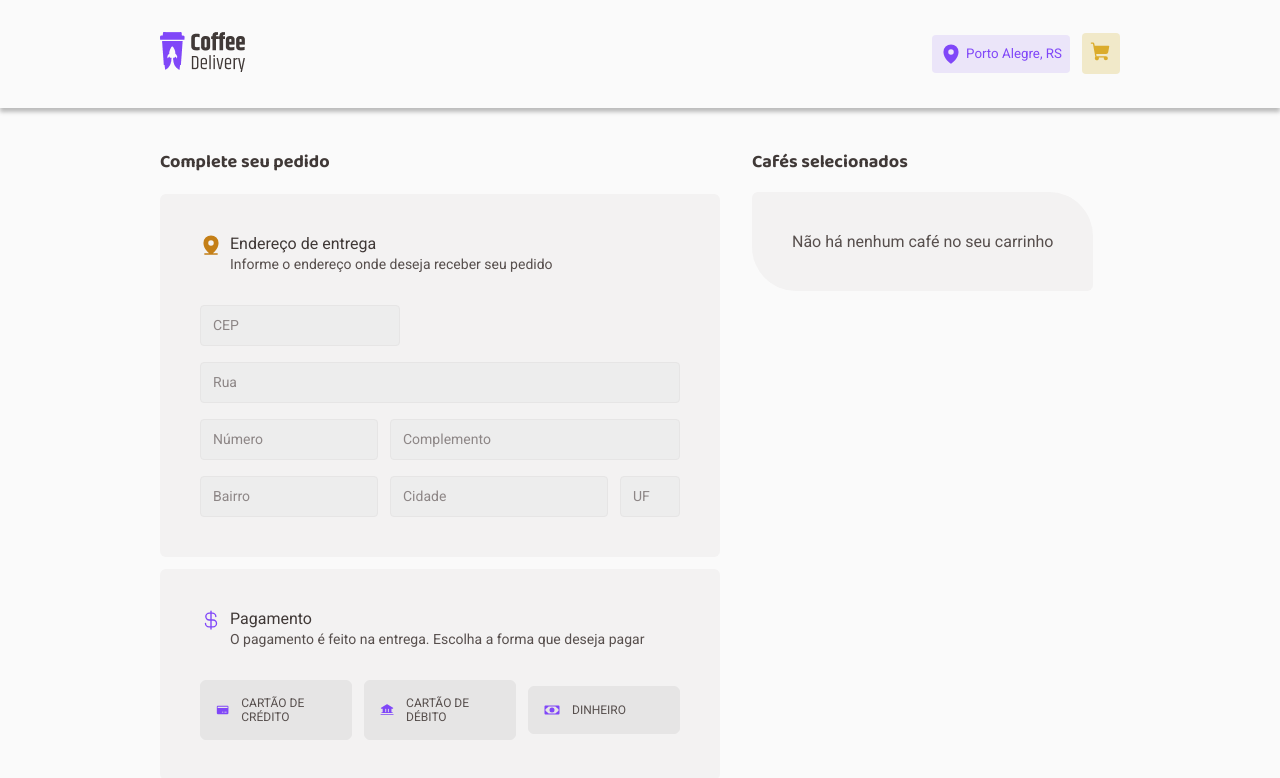
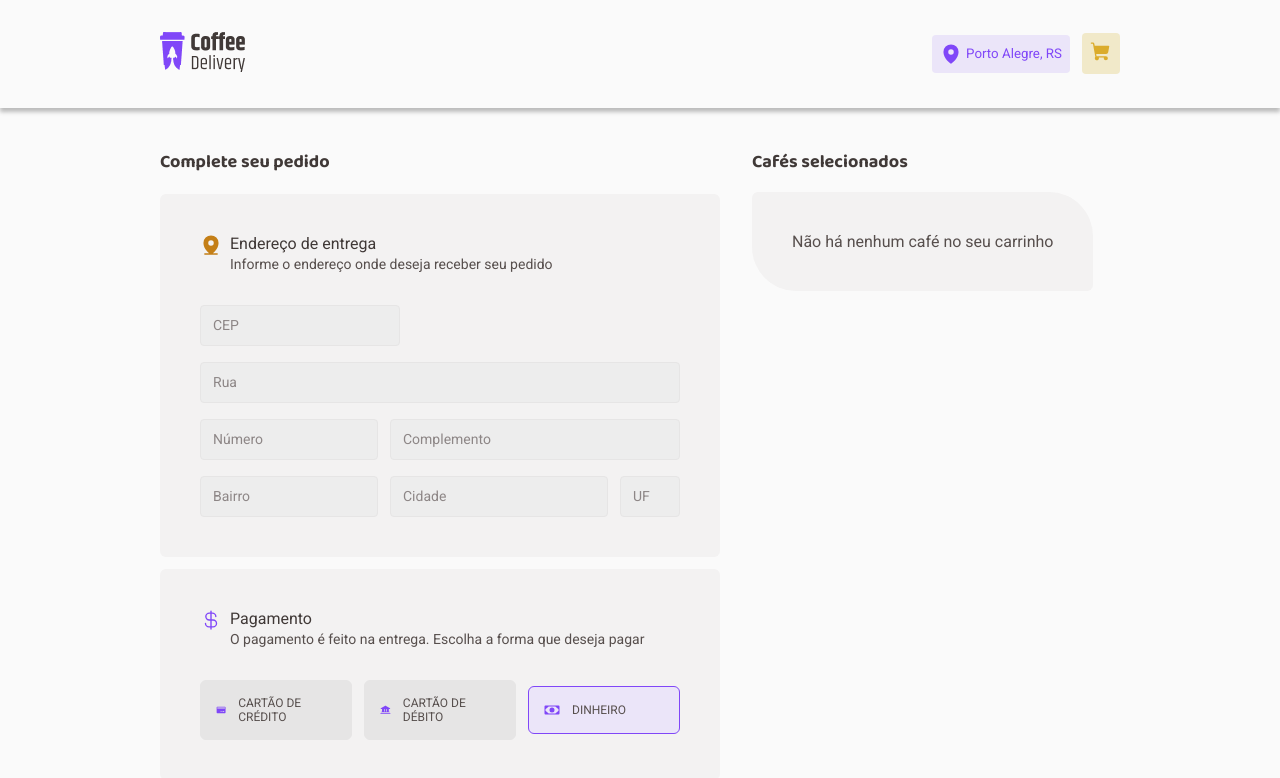
Before and after one commit to pedroalbertoveber/coffee-delivery, a React (Vite) app: page /carrinho in a window 1280 px wide. Shown: the top 778 px of the page. Built offline with nearby package versions, Linux system fonts and the light colour scheme.

Commit message:
Feat: Created functions to submit the delivery form

```diff
--- a/package.json
+++ b/package.json
@@ -10,13 +10,16 @@
     "lint": "eslint src --ext .ts,.tsx"
   },
   "dependencies": {
+    "@hookform/resolvers": "^2.9.11",
     "immer": "^9.0.19",
     "phosphor-react": "^1.4.1",
     "react": "^18.2.0",
     "react-dom": "^18.2.0",
+    "react-hook-form": "^7.43.5",
     "react-router-dom": "^6.8.2",
     "react-uuid": "^2.0.0",
-    "styled-components": "^5.3.8"
+    "styled-components": "^5.3.8",
+    "zod": "^3.21.4"
   },
   "devDependencies": {
     "@rocketseat/eslint-config": "^1.2.0",
--- a/src/components/InsertOrRemoveCoffeeInCart/index.tsx
+++ b/src/components/InsertOrRemoveCoffeeInCart/index.tsx
@@ -37,6 +37,7 @@ export function InsertOrRemoveCoffeeInCart(data: CoffeeType) {
       <button
         onClick={() => handleRemoveCoffeeFromCartList(data.id)}
         disabled={selectedCoffeQtd === 0}
+        type={'button'}
       >
         <Minus size={14} weight={'fill'} />
       </button>
@@ -44,6 +45,7 @@ export function InsertOrRemoveCoffeeInCart(data: CoffeeType) {
       <button
         onClick={() => handleAddCoffeToCartList(data)}
         disabled={selectedCoffeQtd >= 5}
+        type={'button'}
       >
         <Plus size={14} weight={'fill'} />
       </button>
--- a/src/pages/Cart/components/AddressForm/index.tsx
+++ b/src/pages/Cart/components/AddressForm/index.tsx
@@ -1,13 +1,16 @@
 import { MapPinLine } from 'phosphor-react'
+import { useFormContext } from 'react-hook-form'
 import { CardSubtitle } from '../CardSubtitle'
 import { StyledFormContainer, InputDefault, SubTitleContainer } from './styles'
 
 export function AddressForm() {
+  const { register } = useFormContext()
+
   return (
     <>
       <SubTitleContainer>Complete seu pedido</SubTitleContainer>
       <StyledFormContainer>
-        <form>
+        <div className="formContainer">
           <CardSubtitle
             icon={<MapPinLine size={22} weight={'fill'} />}
             color={'yellowDark'}
@@ -20,12 +23,14 @@ export function AddressForm() {
               placeholder="CEP"
               widthSize="200px"
               required
+              {...register('zipcode')}
             />
             <InputDefault
               type="text"
               placeholder="Rua"
               widthSize="100%"
               required
+              {...register('street')}
             />
             <div>
               <InputDefault
@@ -33,11 +38,13 @@ export function AddressForm() {
                 placeholder="Número"
                 widthSize="200px"
                 required
+                {...register('number')}
               />
               <InputDefault
                 type="text"
                 placeholder="Complemento"
                 widthSize="100%"
+                {...register('address_complement')}
               />
             </div>
             <div>
@@ -46,22 +53,25 @@ export function AddressForm() {
                 placeholder="Bairro"
                 widthSize="200px"
                 required
+                {...register('neighborhood')}
               />
               <InputDefault
                 type="text"
                 placeholder="Cidade"
                 widthSize="100%"
                 required
+                {...register('city')}
               />
               <InputDefault
                 type="text"
                 placeholder="UF"
                 widthSize="60px"
                 required
+                {...register('state')}
               />
             </div>
           </div>
-        </form>
+        </div>
       </StyledFormContainer>
     </>
   )
--- a/src/pages/Cart/components/AddressForm/styles.ts
+++ b/src/pages/Cart/components/AddressForm/styles.ts
@@ -15,7 +15,7 @@ export const StyledFormContainer = styled.div`
   margin-top: -0.625rem;
   width: 100%;
 
-  form {
+  .formContainer {
     display: flex;
     flex-direction: column;
     align-items: flex-start;
--- a/src/pages/Cart/components/PaymentMethodForm/index.tsx
+++ b/src/pages/Cart/components/PaymentMethodForm/index.tsx
@@ -1,8 +1,11 @@
 import { CurrencyDollar, Money, CreditCard, Bank } from 'phosphor-react'
+import { useFormContext } from 'react-hook-form'
 import { CardSubtitle } from '../CardSubtitle'
 import { PaymentMethodFormContainer, MethodCard } from './styles'
 
 export function PaymentMethodForm() {
+  const { register } = useFormContext()
+
   return (
     <PaymentMethodFormContainer>
       <CardSubtitle
@@ -14,17 +17,35 @@ export function PaymentMethodForm() {
         }
       />
       <div className="methodsContainer">
-        <MethodCard>
+        <MethodCard htmlFor="paymentMethod_credit">
           <CreditCard size={16} weight="fill" />
-          <label>CARTÃO DE CRÉDITO</label>
+          <span>CARTÃO DE CRÉDITO</span>
+          <input
+            type={'radio'}
+            value={'Cartão de Crédito'}
+            id="paymentMethod_credit"
+            {...register('paymentMethod')}
+          />
         </MethodCard>
-        <MethodCard>
+        <MethodCard htmlFor="paymentMethod_debit">
           <Bank size={16} weight="fill" />
-          <label>CARTÃO DE DÉBITO</label>
+          <span>CARTÃO DE DÉBITO</span>
+          <input
+            type={'radio'}
+            value={'Cartão de Débito'}
+            id="paymentMethod_debit"
+            {...register('paymentMethod')}
+          />
         </MethodCard>
-        <MethodCard>
+        <MethodCard htmlFor="paymentMethod_cash">
           <Money size={16} weight="fill" />
-          <label>DINHEIRO</label>
+          <span>DINHEIRO</span>
+          <input
+            type={'radio'}
+            value={'Dinheiro'}
+            id="paymentMethod_cash"
+            {...register('paymentMethod')}
+          />
         </MethodCard>
       </div>
     </PaymentMethodFormContainer>
--- a/src/pages/Cart/components/PaymentMethodForm/styles.ts
+++ b/src/pages/Cart/components/PaymentMethodForm/styles.ts
@@ -20,7 +20,7 @@ export const PaymentMethodFormContainer = styled.div`
     width: 100%;
   }
 `
-export const MethodCard = styled.div`
+export const MethodCard = styled.label`
   display: flex;
   justify-content: flex-start;
   align-items: center;
@@ -38,9 +38,17 @@ export const MethodCard = styled.div`
     cursor: inherit;
   }
 
-  label {
+  span {
     font-size: 0.75rem;
     color: ${(props) => props.theme.baseText};
     cursor: inherit;
   }
+
+  input {
+    opacity: 0;
+  }
+  &:has([type='radio']:checked) {
+    background-color: ${(props) => props.theme.purpleLight};
+    border-color: ${(props) => props.theme.purple};
+  }
 `
--- a/src/pages/Cart/components/ResumeItemsBudget/index.tsx
+++ b/src/pages/Cart/components/ResumeItemsBudget/index.tsx
@@ -46,7 +46,7 @@ export function ResumeItemsBudget({ cartList }: Props) {
         <h3>Total</h3>
         <h3>R$ {totalAmountFormated}</h3>
       </BudgetItem>
-      <ButtonContainer>CONFIRMAR PEDIDO</ButtonContainer>
+      <ButtonContainer type="submit">CONFIRMAR PEDIDO</ButtonContainer>
     </BudgetContainer>
   )
 }
--- a/src/pages/Cart/index.tsx
+++ b/src/pages/Cart/index.tsx
@@ -2,10 +2,47 @@ import { AddressForm } from './components/AddressForm'
 import { PaymentMethodForm } from './components/PaymentMethodForm'
 import { Resume } from './components/Resume'
 import { CartContainer, Separator } from './styles'
+import { FormProvider, useForm } from 'react-hook-form'
+import z from 'zod'
+import { zodResolver } from '@hookform/resolvers/zod'
+
+const AddressAndPaymentMethodValidationSchema = z.object({
+  zipcode: z.string().max(9).min(8),
+  street: z.string().max(255).min(5),
+  number: z.string(),
+  address_complement: z.string().optional(),
+  neighborhood: z.string().max(100).min(2),
+  city: z.string().max(100).min(5),
+  state: z.string().length(2),
+  paymentMethod: z.enum(['Cartão de Crédito', 'Cartão de Débito', 'Dinheiro']),
+})
+
+type FormData = z.infer<typeof AddressAndPaymentMethodValidationSchema>
 
 export function Cart() {
+  const adressAndPaymentFormData = useForm<FormData>({
+    resolver: zodResolver(AddressAndPaymentMethodValidationSchema),
+    defaultValues: {
+      zipcode: '',
+      address_complement: '',
+      city: '',
+      neighborhood: '',
+      number: '',
+      paymentMethod: 'Dinheiro',
+      state: '',
+      street: '',
+    },
+  })
+
+  const { handleSubmit } = adressAndPaymentFormData
+
+  function submitAddressAndPaymentForm(data: FormData) {
+    console.log(data)
+  }
+
   return (
-    <CartContainer>
+    <CartContainer onSubmit={handleSubmit(submitAddressAndPaymentForm)}>
+      <FormProvider {...adressAndPaymentFormData}>
         <div className="container">
           <Separator>
             <AddressForm />
@@ -13,6 +50,7 @@ export function Cart() {
           </Separator>
         </div>
         <Resume />
+      </FormProvider>
     </CartContainer>
   )
 }
--- a/src/pages/Cart/styles.ts
+++ b/src/pages/Cart/styles.ts
@@ -1,6 +1,6 @@
 import styled from 'styled-components'
 
-export const CartContainer = styled.section`
+export const CartContainer = styled.form`
   display: flex;
   gap: 2rem;
   padding: 2.5rem 0;
```
Also changed, not shown: 1 other file (tests, documents, lock files or other folders). Lines whose indentation alone changed are shown as unchanged.
